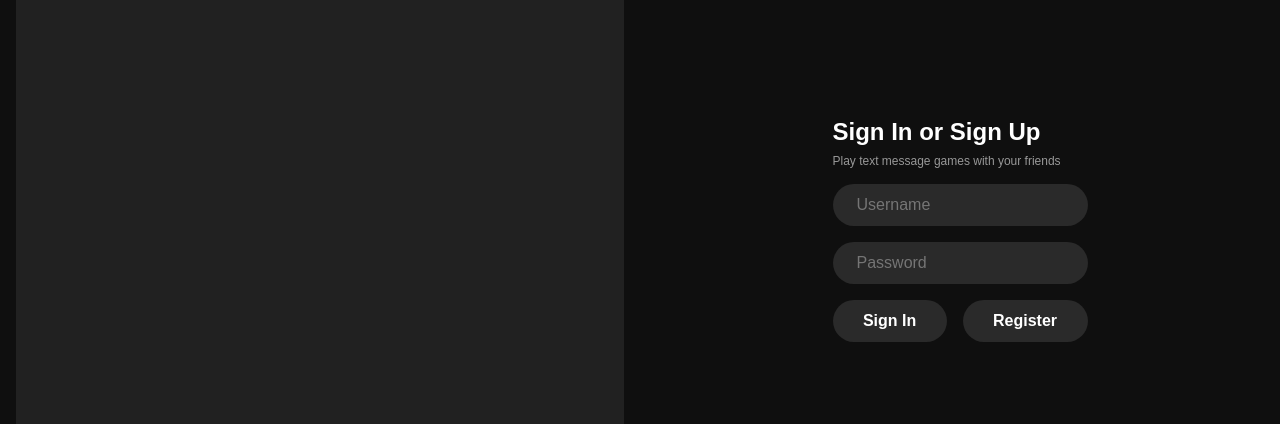
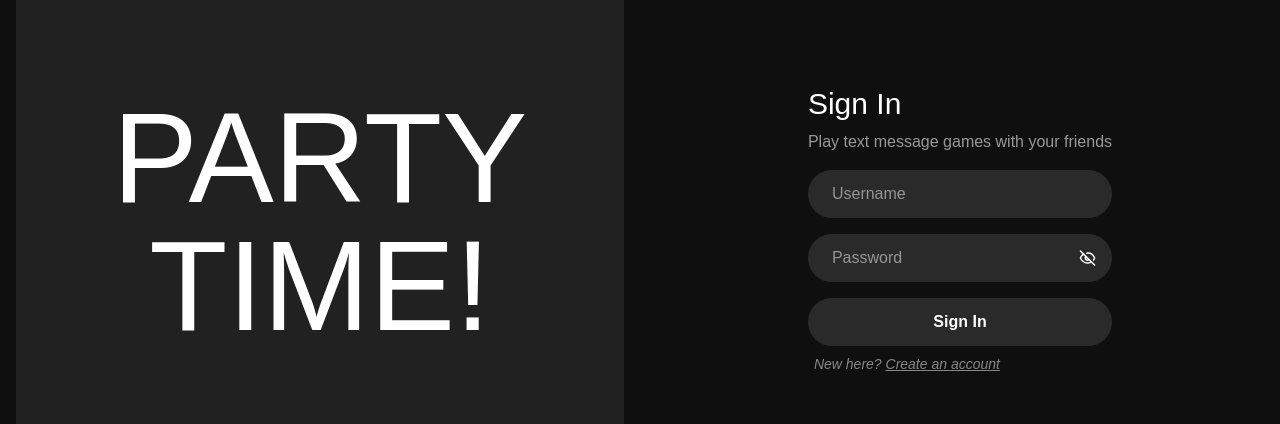
Before and after one commit to NesiAwesomeness/PartyTimeGodot, a SvelteKit app in the folder party-time-svelte/: page / in a window 1280 px wide. Shown: the part 178-602 px from the top of the page. Built offline with nearby package versions, Linux system fonts and the light colour scheme; no server answers; a web font is replaced by a local one.

Commit message:
updated UX of signing in and registering. Added a loader component for loading states. Added a reusable modal for pop ups(used in signout). Added a toast notification when you sign In or register. Added an error toast if password or username is wrong. Added an eye toggle to view and unview password

```diff
--- a/party-time-svelte/package.json
+++ b/party-time-svelte/package.json
@@ -34,6 +34,9 @@
 		"vitest-browser-svelte": "^2.0.2"
 	},
 	"dependencies": {
-		"firebase": "^12.9.0"
+		"@tailwindcss/vite": "^4.2.1",
+		"firebase": "^12.9.0",
+		"svelte-sonner": "^1.0.7",
+		"tailwindcss": "^4.2.1"
 	}
 }
--- /dev/null
+++ b/party-time-svelte/src/app.css
@@ -0,0 +1,19 @@
+@import 'tailwindcss';
+
+button {
+	cursor: pointer;
+}
+
+@layer base {
+	.center-x {
+		@apply translate-x-[-50%]  left-[50%];
+	}
+
+	.center-y {
+		@apply translate-y-[-50%] top-[50%];
+	}
+
+	.center-xy {
+		@apply translate-y-[-50%] top-[50%] translate-x-[-50%]  left-[50%];
+	}
+}
--- /dev/null
+++ b/party-time-svelte/src/lib/components/EyeClosed.svelte
@@ -0,0 +1,32 @@
+<script>
+	let className;
+	export { className as class };
+	export let onClick;
+</script>
+
+<button
+	class={`${className}`}
+	aria-label="eye-closed"
+	on:click={(e) => {
+		e.preventDefault();
+		onClick();
+	}}
+>
+	<svg
+		xmlns="http://www.w3.org/2000/svg"
+		width="24"
+		height="24"
+		viewBox="0 0 24 24"
+		fill="none"
+		stroke="currentColor"
+		stroke-width="2"
+		stroke-linecap="round"
+		stroke-linejoin="round"
+		class="w-full h-full inset-0"
+		><path
+			d="M10.733 5.076a10.744 10.744 0 0 1 11.205 6.575 1 1 0 0 1 0 .696 10.747 10.747 0 0 1-1.444 2.49"
+		/><path d="M14.084 14.158a3 3 0 0 1-4.242-4.242" /><path
+			d="M17.479 17.499a10.75 10.75 0 0 1-15.417-5.151 1 1 0 0 1 0-.696 10.75 10.75 0 0 1 4.446-5.143"
+		/><path d="m2 2 20 20" /></svg
+	>
+</button>
--- /dev/null
+++ b/party-time-svelte/src/lib/components/EyeOpen.svelte
@@ -0,0 +1,30 @@
+<script>
+	let className;
+	export { className as class };
+	export let onClick;
+</script>
+
+<button
+	class={`${className}`}
+	aria-label="eye-open"
+	on:click={(e) => {
+		e.preventDefault();
+		onClick();
+	}}
+>
+	<svg
+		xmlns="http://www.w3.org/2000/svg"
+		width="24"
+		height="24"
+		viewBox="0 0 24 24"
+		fill="none"
+		stroke="currentColor"
+		stroke-width="2"
+		stroke-linecap="round"
+		stroke-linejoin="round"
+		class="absolute w-full h-full inset-0"
+		><path
+			d="M2.062 12.348a1 1 0 0 1 0-.696 10.75 10.75 0 0 1 19.876 0 1 1 0 0 1 0 .696 10.75 10.75 0 0 1-19.876 0"
+		/><circle cx="12" cy="12" r="3" /></svg
+	>
+</button>
--- /dev/null
+++ b/party-time-svelte/src/lib/components/Loader.svelte
@@ -0,0 +1,34 @@
+<script>
+	export let size;
+</script>
+
+<div
+	style="
+    width: {size}px;
+	height: {size}px;
+    "
+	class="relative"
+>
+	<div
+		class="border-[3px] w-full left-0 top-0 h-full border-[#0F0F0F] rounded-[50%] absolute"
+	></div>
+	<div
+		class="border-[3px] w-full left-0 top-0 h-full rounded-[50%] border-x-[transparent] spinner rotate-0 border-[#0F0F0F] border-t-white absolute"
+	></div>
+</div>
+
+<style>
+	.spinner {
+		animation: spin 0.6s infinite linear;
+	}
+
+	@keyframes spin {
+		0% {
+			transform: rotate(0deg);
+		}
+
+		100% {
+			transform: rotate(360deg);
+		}
+	}
+</style>
--- /dev/null
+++ b/party-time-svelte/src/lib/components/Modal.svelte
@@ -0,0 +1,54 @@
+<script>
+	import { createEventDispatcher } from 'svelte';
+	import { fade, fly } from 'svelte/transition';
+
+	const dispatch = createEventDispatcher();
+
+	// Props
+	export let isOpen = false;
+	let className = '';
+	export { className as class };
+
+	function close() {
+		isOpen = false;
+	}
+</script>
+
+{#if isOpen}
+	<!-- svelte-ignore a11y_click_events_have_key_events -->
+	<!-- svelte-ignore a11y_no_static_element_interactions -->
+	<div
+		class="fixed inset-0 z-[100] flex items-center justify-center bg-black/80"
+		on:click={close}
+		transition:fade={{ duration: 200 }}
+	>
+		<div
+			class="relative w-full max-w-[400px] bg-[#212121] p-6 shadow-xl rounded-t-2xl sm:rounded-2xl {className}"
+			on:click|stopPropagation
+			transition:fly={{ y: 100, duration: 400 }}
+		>
+			<button
+				aria-label="close"
+				on:click={close}
+				class="absolute right-4 top-4 text-xs font-medium text-white/60 hover:text-white tracking-wider"
+			>
+				<svg
+					xmlns="http://www.w3.org/2000/svg"
+					width="18"
+					height="18"
+					viewBox="0 0 24 24"
+					fill="none"
+					stroke="currentColor"
+					stroke-width="2"
+					stroke-linecap="round"
+					stroke-linejoin="round"
+					class="lucide lucide-x-icon lucide-x"><path d="M18 6 6 18" /><path d="m6 6 12 12" /></svg
+				>
+			</button>
+
+			<div class="text-white">
+				<slot />
+			</div>
+		</div>
+	</div>
+{/if}
--- a/party-time-svelte/src/routes/+layout.svelte
+++ b/party-time-svelte/src/routes/+layout.svelte
@@ -1,12 +1,13 @@
 <script>
 	import favicon from '$lib/assets/favicon.svg';
-
+	import { Toaster, toast } from 'svelte-sonner';
 	import { onMount } from 'svelte';
 	import { auth, db, rtdb } from '$lib/firebase';
 	import { onAuthStateChanged } from 'firebase/auth';
 	import { addDoc, collection, doc, getDoc, getDocs, setDoc } from 'firebase/firestore';
 	import { userStore } from '$lib/userData';
 	import { goto } from '$app/navigation';
+	import '../app.css';
 
 	onMount(() => {
 		const unsubscribe = onAuthStateChanged(auth, async (user) => {
@@ -49,6 +50,7 @@
 </svelte:head>
 
 {@render children()}
+<Toaster richColors/>
 
 <style>
 	:global(html),
--- a/party-time-svelte/src/routes/+page.svelte
+++ b/party-time-svelte/src/routes/+page.svelte
@@ -4,21 +4,33 @@
 	import { goto } from '$app/navigation';
 	import { userStore } from '$lib/userData';
 	import { playgrounds, currentChat } from '$lib/appData';
+	import Loader from '$lib/components/Loader.svelte';
+	import { toast } from 'svelte-sonner';
+	import Modal from '$lib/components/Modal.svelte';
+	import EyeOpen from '$lib/components/EyeOpen.svelte';
+	import EyeClosed from '$lib/components/EyeClosed.svelte';
 
 	let password;
 	let isLoading = false;
+	let isSignin = true;
+	let passwordSeen = false;
 
 	function handleLogin(event) {
 		isLoading = true;
 
 		event.preventDefault();
 		signInWithEmailAndPassword(auth, `${$userStore.username}@partytime.test`, password)
-			.then((userCredential) => {})
+			.then((userCredential) => {
+				toast.success(`Welcome ${$userStore.username}!`);
+			})
 			.catch((error) => {
 				const errorCode = error.code;
 				const errorMessage = error.message;
+				if (errorMessage == 'Firebase: Error (auth/invalid-credential).') {
+					toast.error('Wrong Username or password :(');
+				}
 			})
-			.finally(() => {
+			.finally((e) => {
 				isLoading = false;
 			});
 	}
@@ -28,24 +40,32 @@
 
 		event.preventDefault();
 		createUserWithEmailAndPassword(auth, `${$userStore.username}@partytime.test`, password)
-			.then((userCredential) => {})
+			.then((userCredential) => {
+				toast.success(`Welcome ${$userStore.username}!`);
+			})
 			.catch((error) => {
 				const errorCode = error.code;
 				const errorMessage = error.message;
 			})
-			.finally(() => {
+			.finally((e) => {
 				isLoading = false;
 			});
 	}
 </script>
 
 <div class="account-auth">
-	<div class="account-auth-spacer"></div>
+	<div class="account-auth-spacer">
+		<h1 class="game-title">PARTY TIME!</h1>
+	</div>
 	<div class="account-auth-form">
 		<div>
 			<div class="auth-title">
-				<h3>Sign In or Sign Up</h3>
-				<p>Play text message games with your friends</p>
+				{#if isSignin}
+					<h3 class="!text-3xl">Sign In</h3>
+				{:else}
+					<h3 class="!text-3xl">Sign Up</h3>
+				{/if}
+				<p class="text-base">Play text message games with your friends</p>
 			</div>
 			<form class="auth-form" onsubmit={handleLogin}>
 				<input
@@ -56,20 +76,74 @@
 					autocomplete="username"
 					required
 				/>
+				<div class="relative">
 					<input
-					type="password"
+						type={passwordSeen ? 'text' : 'password'}
 						name="password"
 						placeholder="Password"
 						bind:value={password}
 						autocomplete="current-password"
 						required
 					/>
+					{#if passwordSeen}
+						<EyeOpen
+							onClick={() => {
+								passwordSeen = false;
+							}}
+							class="absolute center-y right-4 size-[17px] cursor-pointer"
+						/>
+					{:else}
+						<EyeClosed
+							onClick={() => {
+								passwordSeen = true;
+							}}
+							class="absolute center-y right-4 size-[17px] cursor-pointer"
+						/>
+					{/if}
+				</div>
 				<div class="button-group">
+					{#if isSignin}
 						<button type="submit" onclick={handleLogin} disabled={isLoading}>
-						{isLoading ? 'Wait...' : 'Sign In'}</button
+							{#if isLoading}
+								<div class="flex justify-center items-center">
+									<Loader size={20} />
+								</div>
+							{:else}
+								Sign In
+							{/if}
+						</button>
+					{:else}
+						<button type="button" onclick={handleRegister} disabled={isLoading}>
+							{#if isLoading}
+								<div class="flex justify-center items-center">
+									<Loader size={20} />
+								</div>
+							{:else}
+								Register
+							{/if}
+						</button>
+					{/if}
+				</div>
+
+				<p class="text-sm italic text-white/50 mt-[-8px] ml-[6px]">
+					{#if isSignin}
+						New here? <button
+							onclick={(e) => {
+								e.preventDefault();
+								isSignin = !isSignin;
+							}}
+							class="underline cursor-pointer inline">Create an account</button
 						>
-					<button type="button" onclick={handleRegister} disabled={isLoading}> Register </button>
-				</div>
+					{:else}
+						Have an account? <button
+							onclick={(e) => {
+								e.preventDefault();
+								isSignin = !isSignin;
+							}}
+							class="underline cursor-pointer inline">Sign in</button
+						>
+					{/if}
+				</p>
 			</form>
 		</div>
 	</div>
@@ -178,4 +252,18 @@
 			grid-auto-flow: row;
 		}
 	}
+
+	.game-title {
+		font-size: 8em;
+		height: 100%;
+		margin: 0;
+		width: 100%;
+		color: white;
+		/* margin-inline: auto; */
+		display: flex;
+		justify-content: center;
+		align-items: center;
+		text-align: center;
+		line-height: 100%;
+	}
 </style>
--- a/party-time-svelte/vite.config.js
+++ b/party-time-svelte/vite.config.js
@@ -1,9 +1,10 @@
 import { defineConfig } from 'vitest/config';
 import { playwright } from '@vitest/browser-playwright';
 import { sveltekit } from '@sveltejs/kit/vite';
+import tailwindcss from '@tailwindcss/vite';
 
 export default defineConfig({
-	plugins: [sveltekit()],
+	plugins: [sveltekit(), tailwindcss()],
 	test: {
 		expect: { requireAssertions: true },
 		projects: [
```
Also changed, not shown: party-time-svelte/src/routes/chat/+page.svelte (+24 -2 lines), 1 other file (tests, documents, lock files or other folders). Lines whose indentation alone changed are shown as unchanged.
